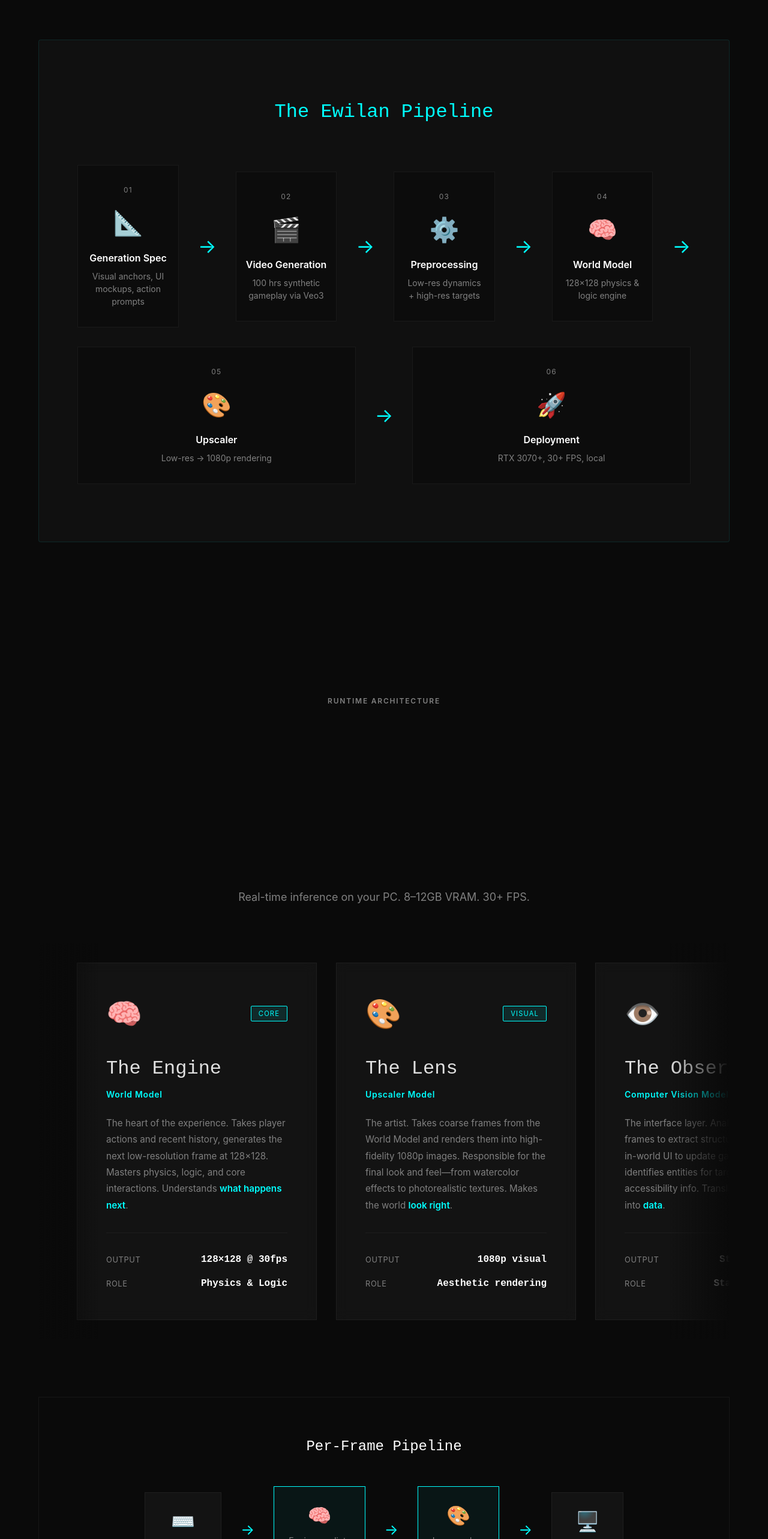
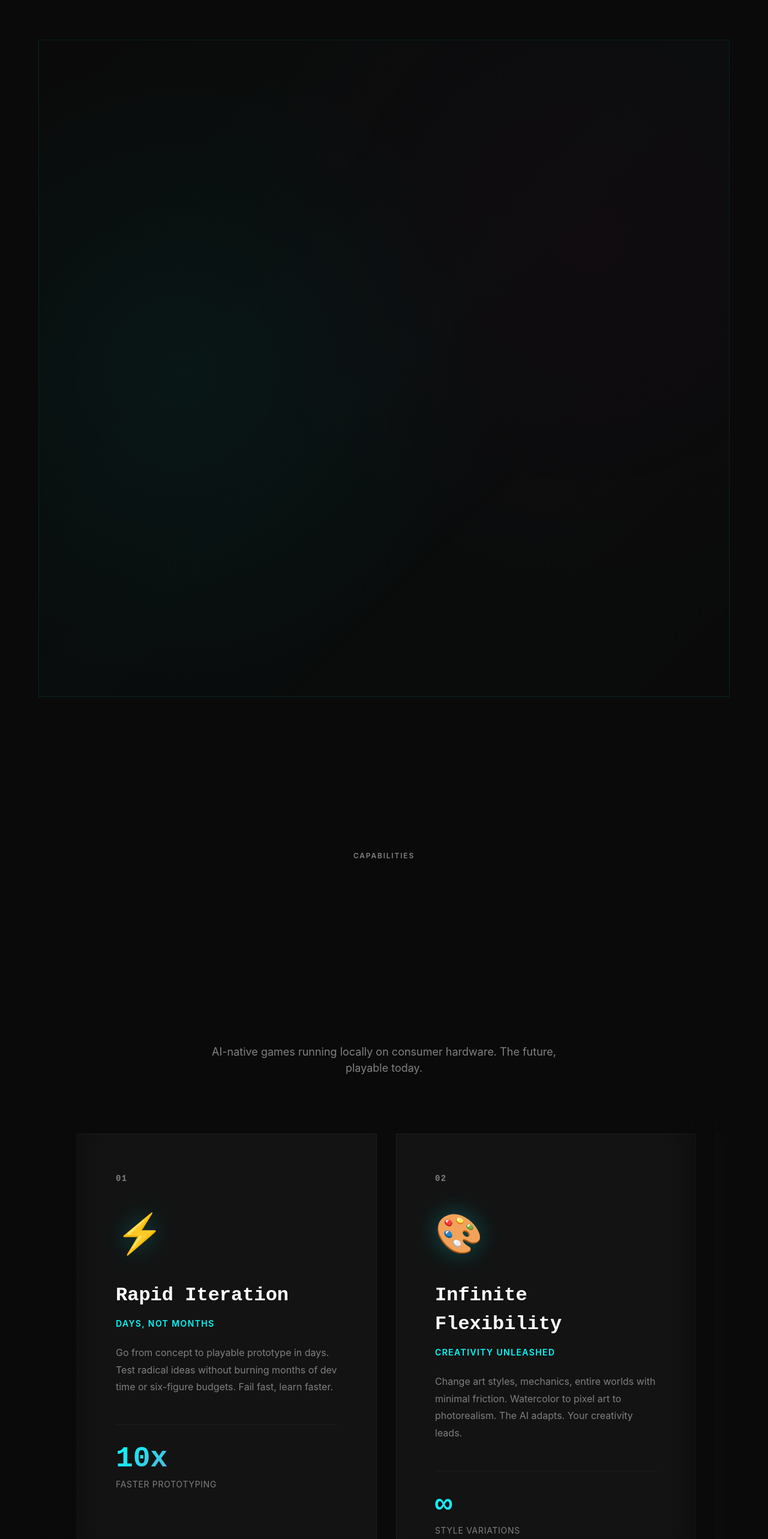
Before and after one commit to hugothomel/alakazam, a Next.js app: page / in a window 1280 px wide. Shown: the part 1790-4356 px from the top of the page at 60% size. Built offline with nearby package versions, Linux system fonts and the light colour scheme.

Commit message:
feat: Introduce new 'Approach' and 'Capabilities' sections

```diff
--- a/app/globals.css
+++ b/app/globals.css
@@ -346,14 +346,134 @@ nav.scrolled {
     text-transform: uppercase;
 }
 
-/* Pipeline Visualization */
-.pipeline-container {
+/* Approach Section with Parallax */
+.approach-section {
+    position: relative;
     max-width: 1600px;
     margin: 8rem auto 0;
-    padding: 6rem 4rem;
+    padding: 8rem 4rem;
+    overflow: hidden;
+    background: rgba(10, 10, 10, 0.8);
+    border: 1px solid rgba(0, 255, 255, 0.1);
+}
+
+.approach-bg-layer {
+    position: absolute;
+    width: 100%;
+    height: 100%;
+    top: 0;
+    left: 0;
+    pointer-events: none;
+    opacity: 0.3;
+}
+
+.layer-1 {
+    background: radial-gradient(circle at 20% 50%, rgba(0, 255, 255, 0.15) 0%, transparent 50%);
+}
+
+.layer-2 {
+    background: radial-gradient(circle at 80% 30%, rgba(255, 20, 147, 0.1) 0%, transparent 50%);
+}
+
+.layer-3 {
+    background: linear-gradient(135deg, transparent 0%, rgba(0, 255, 255, 0.05) 50%, transparent 100%);
+}
+
+.approach-content {
+    position: relative;
+    z-index: 1;
+}
+
+.approach-label {
+    font-size: 0.75rem;
+    letter-spacing: 0.15em;
+    text-transform: uppercase;
+    color: var(--primary);
+    font-weight: 600;
+    text-align: center;
+    margin-bottom: 2rem;
+    opacity: 0;
+}
+
+.approach-title {
+    font-family: 'Space Grotesk', monospace;
+    font-size: clamp(2.5rem, 5vw, 4.5rem);
+    font-weight: 700;
+    text-align: center;
+    margin-bottom: 4rem;
+    line-height: 1.2;
+}
+
+.approach-word {
+    display: inline-block;
+    opacity: 0;
+    transform: translateY(30px);
+}
+
+.approach-grid {
+    display: grid;
+    grid-template-columns: repeat(auto-fit, minmax(280px, 1fr));
+    gap: 3rem;
+    margin-bottom: 5rem;
+}
+
+.approach-pillar {
+    text-align: center;
+    padding: 3rem 2rem;
     background: rgba(26, 26, 26, 0.4);
-    border: 1px solid rgba(0, 255, 255, 0.1);
-    border-radius: 4px;
+    border: 1px solid rgba(255, 255, 255, 0.05);
+    transition: all 0.4s cubic-bezier(0.23, 1, 0.32, 1);
+    opacity: 0;
+    transform: translateY(30px);
+}
+
+.approach-pillar:hover {
+    transform: translateY(-10px);
+    border-color: var(--primary);
+    background: rgba(26, 26, 26, 0.6);
+}
+
+.pillar-icon {
+    font-size: 3rem;
+    margin-bottom: 1.5rem;
+    filter: drop-shadow(0 0 15px rgba(0, 255, 255, 0.3));
+}
+
+.approach-pillar h4 {
+    font-family: 'Space Grotesk', monospace;
+    font-size: 1.5rem;
+    margin-bottom: 1rem;
+    color: white;
+}
+
+.approach-pillar p {
+    color: var(--text-dim);
+    line-height: 1.7;
+    font-size: 1rem;
+}
+
+.approach-statement {
+    text-align: center;
+    padding: 3rem 2rem;
+    background: linear-gradient(135deg,
+        rgba(0, 255, 255, 0.05) 0%,
+        rgba(255, 20, 147, 0.05) 100%);
+    border: 1px solid rgba(0, 255, 255, 0.2);
+    backdrop-filter: blur(10px);
+    opacity: 0;
+    transform: scale(0.95);
+}
+
+.statement-text {
+    font-size: clamp(1.25rem, 2.5vw, 2rem);
+    line-height: 1.6;
+    color: var(--text);
+}
+
+.statement-highlight {
+    color: var(--primary);
+    font-weight: 700;
+    font-family: 'Space Grotesk', monospace;
 }
 
 .pipeline-title {
@@ -419,6 +539,139 @@ nav.scrolled {
     font-size: 2rem;
     color: var(--primary);
     flex-shrink: 0;
+}
+
+/* Capabilities Horizontal Scroll */
+.capability-card-large {
+    min-width: 500px;
+    max-width: 500px;
+    scroll-snap-align: center;
+    background: rgba(26, 26, 26, 0.6);
+    backdrop-filter: blur(10px);
+    border: 1px solid rgba(255, 255, 255, 0.05);
+    padding: 4rem;
+    transition: all 0.4s cubic-bezier(0.23, 1, 0.32, 1);
+    position: relative;
+    overflow: hidden;
+}
+
+.capability-card-large::before {
+    content: '';
+    position: absolute;
+    top: 0;
+    left: 0;
+    width: 100%;
+    height: 100%;
+    background: linear-gradient(135deg,
+        rgba(0, 255, 255, 0.03) 0%,
+        rgba(255, 20, 147, 0.03) 100%);
+    opacity: 0;
+    transition: opacity 0.4s;
+}
+
+.capability-card-large:hover {
+    transform: scale(1.03);
+    border-color: var(--primary);
+    background: rgba(26, 26, 26, 0.8);
+}
+
+.capability-card-large:hover::before {
+    opacity: 1;
+}
+
+.capability-number {
+    font-family: 'Space Grotesk', monospace;
+    font-size: 0.875rem;
+    color: var(--text-dim);
+    letter-spacing: 0.1em;
+    margin-bottom: 2rem;
+    font-weight: 600;
+}
+
+.capability-icon-large {
+    font-size: 4rem;
+    margin-bottom: 2rem;
+    display: block;
+    filter: drop-shadow(0 0 20px rgba(0, 255, 255, 0.3));
+}
+
+.capability-card-large h3 {
+    font-family: 'Space Grotesk', monospace;
+    font-size: 2rem;
+    margin-bottom: 0.75rem;
+    color: white;
+    font-weight: 700;
+}
+
+.capability-tagline {
+    color: var(--primary);
+    font-size: 0.875rem;
+    font-weight: 600;
+    letter-spacing: 0.1em;
+    text-transform: uppercase;
+    margin-bottom: 1.5rem;
+    display: block;
+}
+
+.capability-description {
+    color: var(--text-dim);
+    line-height: 1.8;
+    font-size: 1rem;
+    margin-bottom: 3rem;
+}
+
+.capability-stat {
+    display: flex;
+    flex-direction: column;
+    gap: 0.5rem;
+    padding-top: 2rem;
+    border-top: 1px solid rgba(255, 255, 255, 0.05);
+}
+
+.stat-highlight {
+    font-family: 'Space Grotesk', monospace;
+    font-size: 3rem;
+    font-weight: 700;
+    background: linear-gradient(135deg, var(--primary), var(--secondary));
+    -webkit-background-clip: text;
+    -webkit-text-fill-color: transparent;
+    background-clip: text;
+    line-height: 1;
+}
+
+.stat-label-small {
+    font-size: 0.875rem;
+    color: var(--text-dim);
+    letter-spacing: 0.05em;
+    text-transform: uppercase;
+}
+
+.scroll-hint {
+    text-align: center;
+    margin-top: 3rem;
+    display: flex;
+    align-items: center;
+    justify-content: center;
+    gap: 1rem;
+    opacity: 0.6;
+    animation: float 3s ease-in-out infinite;
+}
+
+@keyframes float {
+    0%, 100% { transform: translateY(0); }
+    50% { transform: translateY(-10px); }
+}
+
+.scroll-hint-text {
+    font-size: 0.875rem;
+    color: var(--text-dim);
+    letter-spacing: 0.1em;
+    text-transform: uppercase;
+}
+
+.scroll-hint-arrow {
+    font-size: 1.5rem;
+    color: var(--primary);
 }
 
 /* Technology Section - Horizontal Scroll */
--- a/app/page.tsx
+++ b/app/page.tsx
@@ -246,20 +246,6 @@ export default function Home() {
           });
         });
 
-        // Stats
-        gsap.utils.toArray('.stat').forEach((stat: any, i: number) => {
-          gsap.to(stat, {
-            opacity: 1,
-            y: 0,
-            duration: 0.8,
-            delay: i * 0.15,
-            scrollTrigger: {
-              trigger: stat,
-              start: 'top 85%'
-            }
-          });
-        });
-
         // Anamnesis parallax
         gsap.to('.anamnesis-visual', {
           y: -50,
@@ -390,220 +376,150 @@ export default function Home() {
             </div>
           </div>
 
-          {/* Pipeline Visualization */}
-          <div className="pipeline-container">
-            <h3 className="pipeline-title">The Ewilan Pipeline</h3>
-            <div className="pipeline-steps">
-              <div className="pipeline-step">
-                <div className="step-number">01</div>
-                <div className="step-icon">📐</div>
-                <div className="step-name">Generation Spec</div>
-                <div className="step-desc">Visual anchors, UI mockups, action prompts</div>
+          {/* Approach */}
+          <div className="approach-section">
+            <div className="approach-bg-layer layer-1"></div>
+            <div className="approach-bg-layer layer-2"></div>
+            <div className="approach-bg-layer layer-3"></div>
+
+            <div className="approach-content">
+              <div className="approach-label">How We Do It</div>
+              <h3 className="approach-title">
+                <span className="approach-word">Proprietary</span>{' '}
+                <span className="approach-word">AI</span>{' '}
+                <span className="approach-word">pipeline</span>
+              </h3>
+
+              <div className="approach-grid">
+                <div className="approach-pillar">
+                  <div className="pillar-icon">🎯</div>
+                  <h4>Vision to Reality</h4>
+                  <p>Creative concept becomes playable prototype in days</p>
+                </div>
+
+                <div className="approach-pillar">
+                  <div className="pillar-icon">⚙️</div>
+                  <h4>Local Inference</h4>
+                  <p>Consumer hardware. No cloud. No compromise.</p>
+                </div>
+
+                <div className="approach-pillar">
+                  <div className="pillar-icon">🔒</div>
+                  <h4>Your IP, Protected</h4>
+                  <p>Proprietary models. Competitive advantage maintained.</p>
+                </div>
               </div>
-              <div className="pipeline-arrow">→</div>
-              <div className="pipeline-step">
-                <div className="step-number">02</div>
-                <div className="step-icon">🎬</div>
-                <div className="step-name">Video Generation</div>
-                <div className="step-desc">100 hrs synthetic gameplay via Veo3</div>
-              </div>
-              <div className="pipeline-arrow">→</div>
-              <div className="pipeline-step">
-                <div className="step-number">03</div>
-                <div className="step-icon">⚙️</div>
-                <div className="step-name">Preprocessing</div>
-                <div className="step-desc">Low-res dynamics + high-res targets</div>
-              </div>
-              <div className="pipeline-arrow">→</div>
-              <div className="pipeline-step">
-                <div className="step-number">04</div>
-                <div className="step-icon">🧠</div>
-                <div className="step-name">World Model</div>
-                <div className="step-desc">128×128 physics & logic engine</div>
-              </div>
-              <div className="pipeline-arrow">→</div>
-              <div className="pipeline-step">
-                <div className="step-number">05</div>
-                <div className="step-icon">🎨</div>
-                <div className="step-name">Upscaler</div>
-                <div className="step-desc">Low-res → 1080p rendering</div>
-              </div>
-              <div className="pipeline-arrow">→</div>
-              <div className="pipeline-step">
-                <div className="step-number">06</div>
-                <div className="step-icon">🚀</div>
-                <div className="step-name">Deployment</div>
-                <div className="step-desc">RTX 3070+, 30+ FPS, local</div>
+
+              <div className="approach-statement">
+                <p className="statement-text">
+                  We don't reveal the recipe.<br />
+                  <span className="statement-highlight">We prove it works.</span>
+                </p>
               </div>
             </div>
           </div>
         </section>
 
-        {/* Technology - Horizontal Scroll */}
+        {/* What We Enable */}
         <section id="technology">
           <div className="section-content">
             <div className="tech-header">
-              <span className="tech-label">Runtime Architecture</span>
-              <h2 className="section-title">Four models<br />working in concert</h2>
-              <p className="tech-subtitle">Real-time inference on your PC. 8–12GB VRAM. 30+ FPS.</p>
+              <span className="tech-label">Capabilities</span>
+              <h2 className="section-title">What becomes<br />possible</h2>
+              <p className="tech-subtitle">AI-native games running locally on consumer hardware. The future, playable today.</p>
             </div>
 
             <div className="tech-scroll-container">
-              <div className="tech-scroll">
-                <div className="tech-model-card">
-                  <div className="model-header">
-                    <span className="model-icon">🧠</span>
-                    <span className="model-badge">Core</span>
-                  </div>
-                  <h3>The Engine</h3>
-                  <p className="model-tagline">World Model</p>
-                  <p className="model-description">
-                    The heart of the experience. Takes player actions and recent history,
-                    generates the next low-resolution frame at 128×128. Masters physics,
-                    logic, and core interactions. Understands <em>what happens next</em>.
+              <div className="tech-scroll capabilities-scroll">
+                <div className="capability-card-large">
+                  <div className="capability-number">01</div>
+                  <div className="capability-icon-large">⚡</div>
+                  <h3>Rapid Iteration</h3>
+                  <p className="capability-tagline">Days, not months</p>
+                  <p className="capability-description">
+                    Go from concept to playable prototype in days. Test radical ideas without burning months of dev time or six-figure budgets. Fail fast, learn faster.
                   </p>
-                  <div className="model-specs">
-                    <div className="spec-item">
-                      <span className="spec-label">Output</span>
-                      <span className="spec-value">128×128 @ 30fps</span>
-                    </div>
-                    <div className="spec-item">
-                      <span className="spec-label">Role</span>
-                      <span className="spec-value">Physics & Logic</span>
-                    </div>
+                  <div className="capability-stat">
+                    <span className="stat-highlight">10x</span>
+                    <span className="stat-label-small">Faster prototyping</span>
                   </div>
                 </div>
 
-                <div className="tech-model-card">
-                  <div className="model-header">
-                    <span className="model-icon">🎨</span>
-                    <span className="model-badge">Visual</span>
-                  </div>
-                  <h3>The Lens</h3>
-                  <p className="model-tagline">Upscaler Model</p>
-                  <p className="model-description">
-                    The artist. Takes coarse frames from the World Model and renders them
-                    into high-fidelity 1080p images. Responsible for the final look and feel—from
-                    watercolor effects to photorealistic textures. Makes the world <em>look right</em>.
+                <div className="capability-card-large">
+                  <div className="capability-number">02</div>
+                  <div className="capability-icon-large">🎨</div>
+                  <h3>Infinite Flexibility</h3>
+                  <p className="capability-tagline">Creativity unleashed</p>
+                  <p className="capability-description">
+                    Change art styles, mechanics, entire worlds with minimal friction. Watercolor to pixel art to photorealism. The AI adapts. Your creativity leads.
                   </p>
-                  <div className="model-specs">
-                    <div className="spec-item">
-                      <span className="spec-label">Output</span>
-                      <span className="spec-value">1080p visual</span>
-                    </div>
-                    <div className="spec-item">
-                      <span className="spec-label">Role</span>
-                      <span className="spec-value">Aesthetic rendering</span>
-                    </div>
+                  <div className="capability-stat">
+                    <span className="stat-highlight">∞</span>
+                    <span className="stat-label-small">Style variations</span>
                   </div>
                 </div>
 
-                <div className="tech-model-card">
-                  <div className="model-header">
-                    <span className="model-icon">👁️</span>
-                    <span className="model-badge">Data</span>
-                  </div>
-                  <h3>The Observer</h3>
-                  <p className="model-tagline">Computer Vision Model</p>
-                  <p className="model-description">
-                    The interface layer. Analyzes generated frames to extract structured data.
-                    Reads in-world UI to update game state, identifies entities for targeting,
-                    provides accessibility info. Translates pixels back into <em>data</em>.
+                <div className="capability-card-large">
+                  <div className="capability-number">03</div>
+                  <div className="capability-icon-large">💻</div>
+                  <h3>Local Performance</h3>
+                  <p className="capability-tagline">No cloud required</p>
+                  <p className="capability-description">
+                    30+ FPS on consumer GPUs. RTX 3070 and up. No cloud dependency. No latency. No subscription fees. Players own the experience, truly.
                   </p>
-                  <div className="model-specs">
-                    <div className="spec-item">
-                      <span className="spec-label">Output</span>
-                      <span className="spec-value">Structured data</span>
-                    </div>
-                    <div className="spec-item">
-                      <span className="spec-label">Role</span>
-                      <span className="spec-value">State extraction</span>
-                    </div>
+                  <div className="capability-stat">
+                    <span className="stat-highlight">30+</span>
+                    <span className="stat-label-small">FPS guaranteed</span>
                   </div>
                 </div>
 
-                <div className="tech-model-card">
-                  <div className="model-header">
-                    <span className="model-icon">📖</span>
-                    <span className="model-badge">Narrative</span>
+                <div className="capability-card-large">
+                  <div className="capability-number">04</div>
+                  <div className="capability-icon-large">🧠</div>
+                  <h3>Emergent Behavior</h3>
+                  <p className="capability-tagline">Living worlds</p>
+                  <p className="capability-description">
+                    Worlds that respond and adapt. NPCs that remember your actions. Stories that emerge from play patterns, not pre-written scripts. Every playthrough unique.
+                  </p>
+                  <div className="capability-stat">
+                    <span className="stat-highlight">100%</span>
+                    <span className="stat-label-small">Emergent gameplay</span>
                   </div>
-                  <h3>The Director</h3>
-                  <p className="model-tagline">Vision-Language Model</p>
-                  <p className="model-description">
-                    The storyteller. Operates on longer timescales, analyzing seconds or minutes
-                    of gameplay. Interprets player patterns, struggles, triumphs to generate narrative
-                    seeds and dynamic objectives. Understands what the gameplay <em>means</em>.
+                </div>
+
+                <div className="capability-card-large">
+                  <div className="capability-number">05</div>
+                  <div className="capability-icon-large">💰</div>
+                  <h3>Economic Viability</h3>
+                  <p className="capability-tagline">Risk becomes manageable</p>
+                  <p className="capability-description">
+                    $9K–$67K training costs vs. $500K+ traditional prototypes. Makes experimental titles financially feasible. Indie studios can compete with AAA innovation.
                   </p>
-                  <div className="model-specs">
-                    <div className="spec-item">
-                      <span className="spec-label">Output</span>
-                      <span className="spec-value">Narrative events</span>
-                    </div>
-                    <div className="spec-item">
-                      <span className="spec-label">Role</span>
-                      <span className="spec-value">Emergent story</span>
-                    </div>
+                  <div className="capability-stat">
+                    <span className="stat-highlight">90%</span>
+                    <span className="stat-label-small">Cost reduction</span>
+                  </div>
+                </div>
+
+                <div className="capability-card-large">
+                  <div className="capability-number">06</div>
+                  <div className="capability-icon-large">🚀</div>
+                  <h3>Ship Faster</h3>
+                  <p className="capability-tagline">Market speed matters</p>
+                  <p className="capability-description">
+                    Compress production timelines without sacrificing quality. From concept to Steam page in weeks. Iterate based on real player feedback, not assumptions.
+                  </p>
+                  <div className="capability-stat">
+                    <span className="stat-highlight">Weeks</span>
+                    <span className="stat-label-small">To launch</span>
                   </div>
                 </div>
               </div>
             </div>
 
-            {/* Per-Frame Flow Diagram */}
-            <div className="flow-diagram">
-              <h3 className="flow-title">Per-Frame Pipeline</h3>
-              <div className="flow-steps">
-                <div className="flow-step">
-                  <div className="flow-icon">⌨️</div>
-                  <div className="flow-label">Player Input</div>
-                </div>
-                <div className="flow-arrow">→</div>
-                <div className="flow-step highlight">
-                  <div className="flow-icon">🧠</div>
-                  <div className="flow-label">Engine predicts<br />128×128 frame</div>
-                </div>
-                <div className="flow-arrow">→</div>
-                <div className="flow-step highlight">
-                  <div className="flow-icon">🎨</div>
-                  <div className="flow-label">Lens renders<br />1080p frame</div>
-                </div>
-                <div className="flow-arrow">→</div>
-                <div className="flow-step">
-                  <div className="flow-icon">🖥️</div>
-                  <div className="flow-label">Display</div>
-                </div>
-              </div>
-              <div className="flow-parallel">
-                <div className="parallel-label">In parallel:</div>
-                <div className="parallel-items">
-                  <div className="parallel-item">
-                    <span className="parallel-icon">👁️</span>
-                    <span>Observer extracts data</span>
-                  </div>
-                  <div className="parallel-item">
-                    <span className="parallel-icon">📖</span>
-                    <span>Director reviews gameplay</span>
-                  </div>
-                </div>
-              </div>
-            </div>
-
-            <div className="stats">
-              <div className="stat">
-                <div className="stat-number">$9K–$67K</div>
-                <div className="stat-label">Training Cost</div>
-              </div>
-              <div className="stat">
-                <div className="stat-number">30+ FPS</div>
-                <div className="stat-label">Performance</div>
-              </div>
-              <div className="stat">
-                <div className="stat-number">8–12GB</div>
-                <div className="stat-label">VRAM Budget</div>
-              </div>
-              <div className="stat">
-                <div className="stat-number">100 hrs</div>
-                <div className="stat-label">Training Data</div>
-              </div>
+            <div className="scroll-hint">
+              <span className="scroll-hint-text">Scroll to explore</span>
+              <span className="scroll-hint-arrow">→</span>
             </div>
           </div>
         </section>
```
